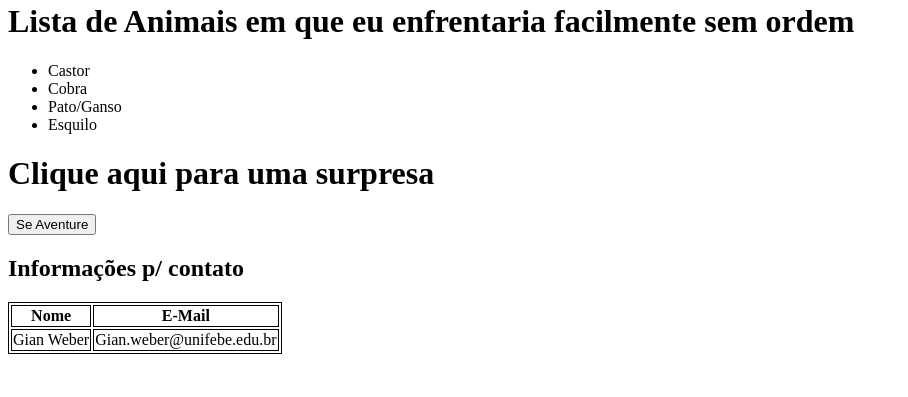
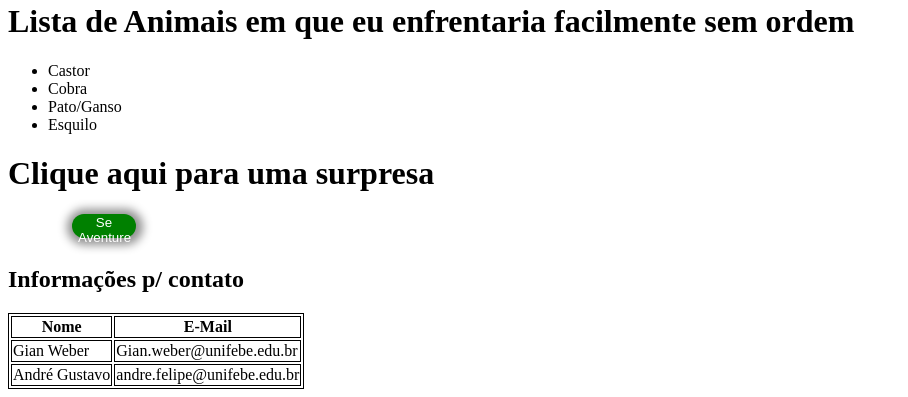
Before and after one commit to GianWeber1/APS, a plain HTML site: page index.html in a window 1280 px wide. Shown: the part 1721-2118 px from the top of the page, without its empty margins (0-908 px from the left). Before the commit the page ends 2083 px from the top, so only its background shows below. Drawn offline with Linux system fonts and the light colour scheme.

Commit message:
inserindo dados na tabela e estilizando botão
inseri dados na tabela, e estilizei o botão com css

```diff
--- a/index.html
+++ b/index.html
@@ -29,6 +29,35 @@
         display: inline-block;
         border: 2px solid;
     }
+
+    .btn{
+
+        width: 5vw;
+        height: 3vh;
+
+        margin-left: 5vw;
+
+        border: none;
+
+        box-shadow: 1px 1px 10px 6px rgb(145, 145, 145);
+
+        border-radius: 20px;
+
+        background-color: green;
+        color: white;
+
+    }
+
+    .btn:hover{
+
+        background-color: white;
+        color: green;
+        box-shadow: 0px 0px 10px 6px rgb(155, 255, 155);
+        cursor: pointer;
+
+        transition: 500ms;
+
+    }
 </style>
 <h1><b>Vídeos da Internet</b></h1>
 
@@ -57,7 +86,7 @@
     <li>Esquilo</li>
 </ul>
 <h1><b>Clique aqui para uma surpresa</b></h1>
-<a href="https://pt.wikipedia.org/wiki/Especial:Aleat%C3%B3ria" target="_blank"><button>Se Aventure</button></a>
+<a href="https://pt.wikipedia.org/wiki/Especial:Aleat%C3%B3ria" target="_blank"><button class="btn">Se Aventure</button></a>
 
 <h2><b>Informações p/ contato</b></h2>
 <style>
@@ -72,6 +101,10 @@
         <td> Gian Weber</td>
         <td>Gian.weber@unifebe.edu.br</td>
     </tr>
+    <tr>
+        <td>André Gustavo</td>
+        <td>andre.felipe@unifebe.edu.br</td>
+    </tr>
 </table>
 </body>
 </html>
```
